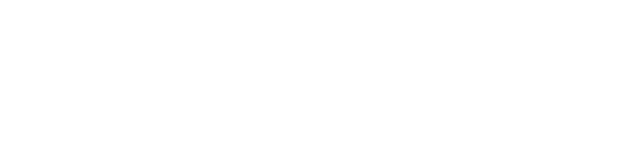
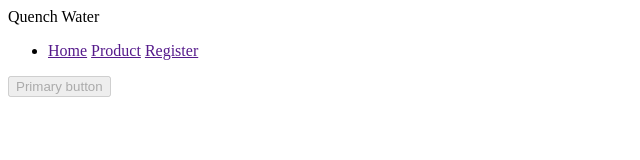
Before and after one commit to Gathenga/homepage, a plain HTML site: page index.html in a window 1280 px wide. Shown: the whole page, without its empty margins (0-640 px from the left). Drawn offline with Linux system fonts and the light colour scheme.

Commit message:
started with first set up

```diff
--- a/index.html
+++ b/index.html
@@ -4,9 +4,24 @@
     <meta charset="UTF-8">
     <meta http-equiv="X-UA-Compatible" content="IE=edge">
     <meta name="viewport" content="width=device-width, initial-scale=1.0">
-    <title>Document</title>
+    <title>Home Page</title>
 </head>
 <body>
+    <navication class="nav bg-trasparent text-black">
+        <div class="logo">
+            Quench Water
+        </div>
+        <div class="nav">
+            <ul>
+                <li>
+                    <a href="">Home</a>
+                    <a href="">Product</a>
+                    <a href="">Register</a>
 
+                </li>
+            </ul>
+            <button type="button" class="btn btn-outline-primary" disabled>Primary button</button>
+        </div>
+    </navication>
 </body>
 </html>
```
Also changed, not shown: style.css (added).
